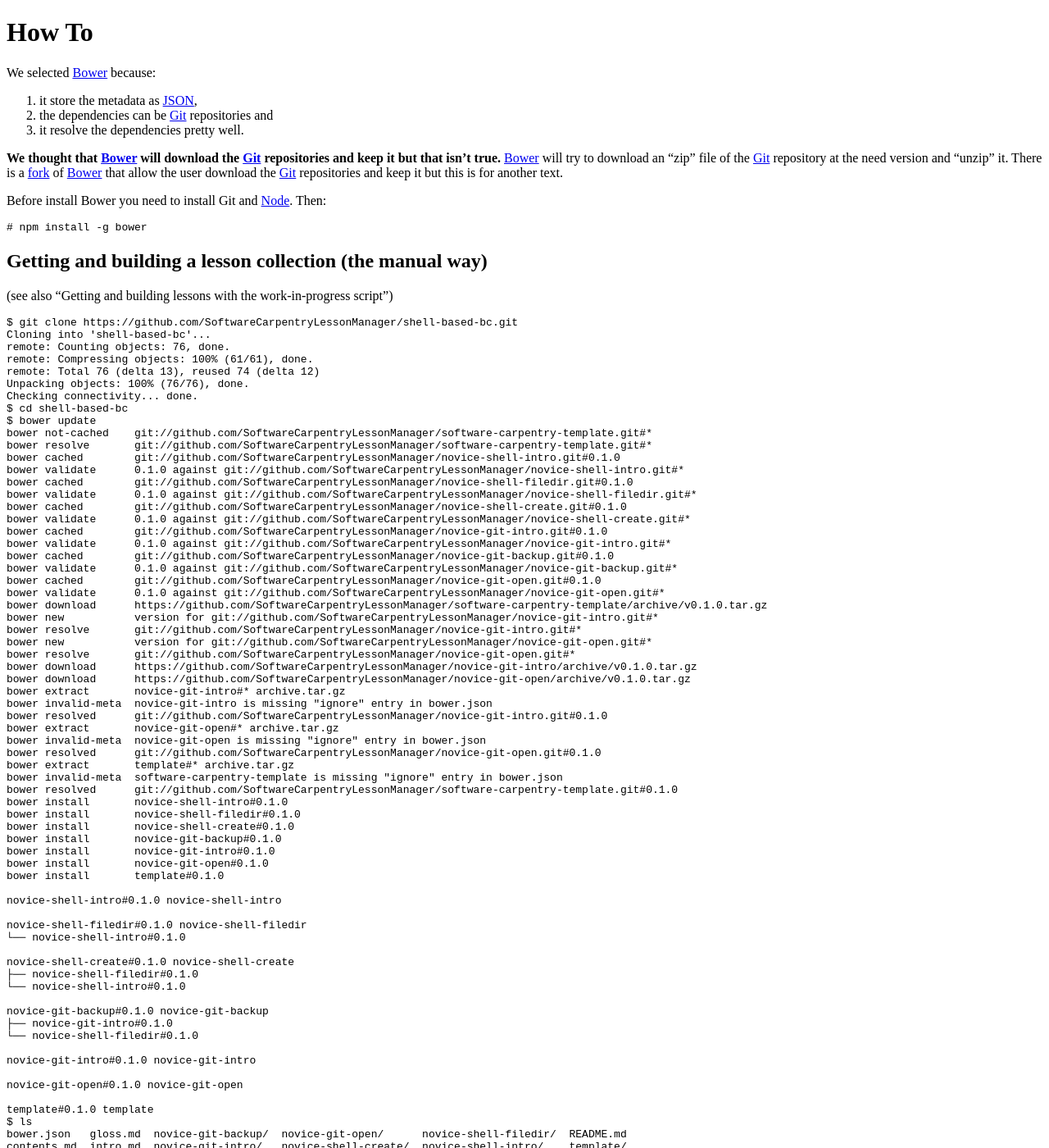
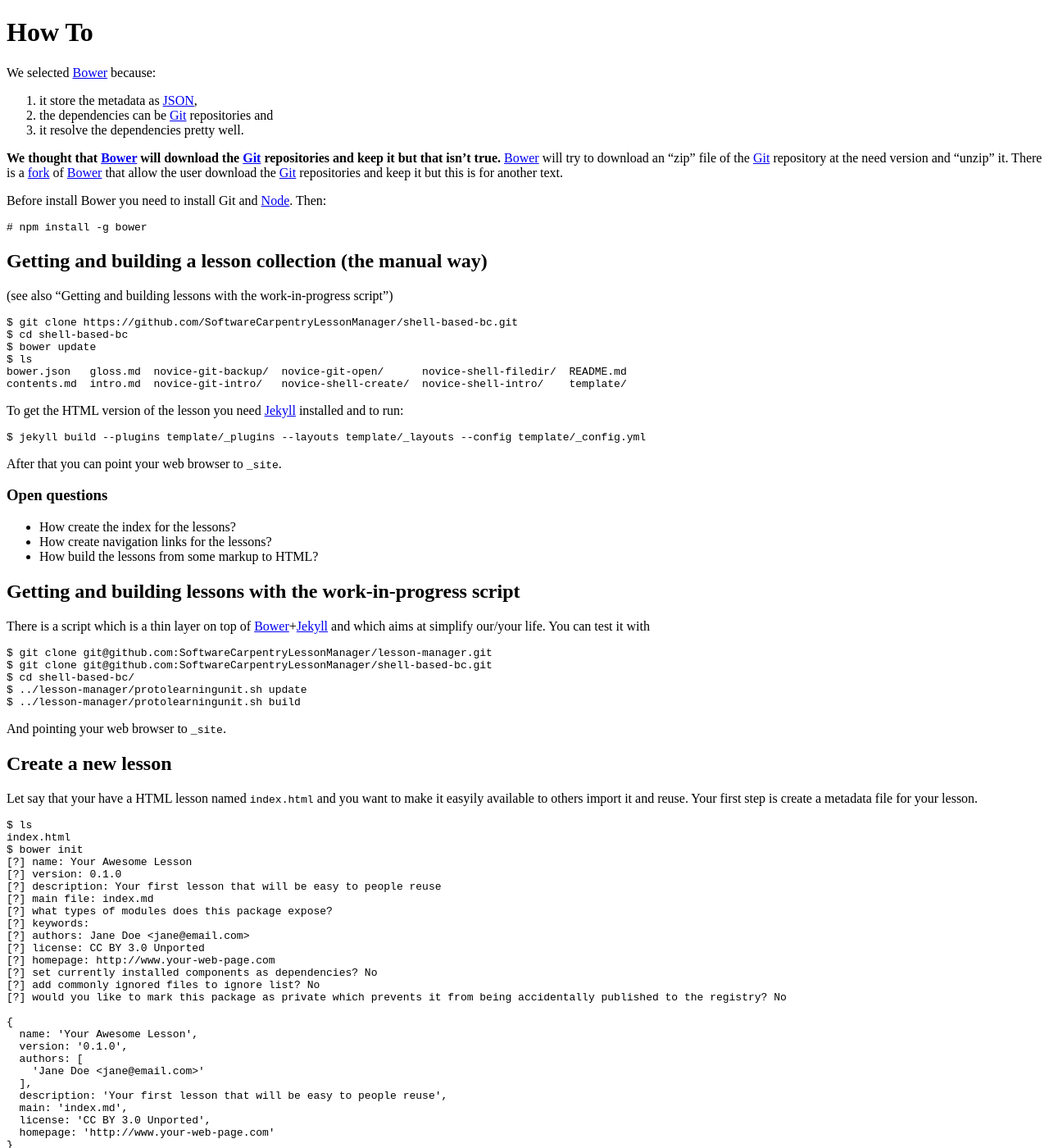
Before and after one commit to wking/lesson-manager, a Jekyll site: the page built from 04-howto.md, in a window 1280 px wide and 1400 px high. Shown: the whole window at 82% size. Built offline with Jekyll 4.4.1, drawn with Linux system fonts in a browser that asks for light colours; some of the changed text lies outside the part shown.

Commit message:
04-howto.md: Remove command logs
Do we really expect folks to read through these?  I think they just
make things look more complicated than they actually are, and would
rather focus on the commands themselves.

```diff
--- a/04-howto.md
+++ b/04-howto.md
@@ -27,70 +27,8 @@
 
 ~~~
 $ git clone https://github.com/SoftwareCarpentryLessonManager/shell-based-bc.git
-Cloning into 'shell-based-bc'...
-remote: Counting objects: 76, done.
-remote: Compressing objects: 100% (61/61), done.
-remote: Total 76 (delta 13), reused 74 (delta 12)
-Unpacking objects: 100% (76/76), done.
-Checking connectivity... done.
 $ cd shell-based-bc
 $ bower update
-bower not-cached    git://github.com/SoftwareCarpentryLessonManager/software-carpentry-template.git#*
-bower resolve       git://github.com/SoftwareCarpentryLessonManager/software-carpentry-template.git#*
-bower cached        git://github.com/SoftwareCarpentryLessonManager/novice-shell-intro.git#0.1.0
-bower validate      0.1.0 against git://github.com/SoftwareCarpentryLessonManager/novice-shell-intro.git#*
-bower cached        git://github.com/SoftwareCarpentryLessonManager/novice-shell-filedir.git#0.1.0
-bower validate      0.1.0 against git://github.com/SoftwareCarpentryLessonManager/novice-shell-filedir.git#*
-bower cached        git://github.com/SoftwareCarpentryLessonManager/novice-shell-create.git#0.1.0
-bower validate      0.1.0 against git://github.com/SoftwareCarpentryLessonManager/novice-shell-create.git#*
-bower cached        git://github.com/SoftwareCarpentryLessonManager/novice-git-intro.git#0.1.0
-bower validate      0.1.0 against git://github.com/SoftwareCarpentryLessonManager/novice-git-intro.git#*
-bower cached        git://github.com/SoftwareCarpentryLessonManager/novice-git-backup.git#0.1.0
-bower validate      0.1.0 against git://github.com/SoftwareCarpentryLessonManager/novice-git-backup.git#*
-bower cached        git://github.com/SoftwareCarpentryLessonManager/novice-git-open.git#0.1.0
-bower validate      0.1.0 against git://github.com/SoftwareCarpentryLessonManager/novice-git-open.git#*
-bower download      https://github.com/SoftwareCarpentryLessonManager/software-carpentry-template/archive/v0.1.0.tar.gz
-bower new           version for git://github.com/SoftwareCarpentryLessonManager/novice-git-intro.git#*
-bower resolve       git://github.com/SoftwareCarpentryLessonManager/novice-git-intro.git#*
-bower new           version for git://github.com/SoftwareCarpentryLessonManager/novice-git-open.git#*
-bower resolve       git://github.com/SoftwareCarpentryLessonManager/novice-git-open.git#*
-bower download      https://github.com/SoftwareCarpentryLessonManager/novice-git-intro/archive/v0.1.0.tar.gz
-bower download      https://github.com/SoftwareCarpentryLessonManager/novice-git-open/archive/v0.1.0.tar.gz
-bower extract       novice-git-intro#* archive.tar.gz
-bower invalid-meta  novice-git-intro is missing "ignore" entry in bower.json
-bower resolved      git://github.com/SoftwareCarpentryLessonManager/novice-git-intro.git#0.1.0
-bower extract       novice-git-open#* archive.tar.gz
-bower invalid-meta  novice-git-open is missing "ignore" entry in bower.json
-bower resolved      git://github.com/SoftwareCarpentryLessonManager/novice-git-open.git#0.1.0
-bower extract       template#* archive.tar.gz
-bower invalid-meta  software-carpentry-template is missing "ignore" entry in bower.json
-bower resolved      git://github.com/SoftwareCarpentryLessonManager/software-carpentry-template.git#0.1.0
-bower install       novice-shell-intro#0.1.0
-bower install       novice-shell-filedir#0.1.0
-bower install       novice-shell-create#0.1.0
-bower install       novice-git-backup#0.1.0
-bower install       novice-git-intro#0.1.0
-bower install       novice-git-open#0.1.0
-bower install       template#0.1.0
-
-novice-shell-intro#0.1.0 novice-shell-intro
-
-novice-shell-filedir#0.1.0 novice-shell-filedir
-└── novice-shell-intro#0.1.0
-
-novice-shell-create#0.1.0 novice-shell-create
-├── novice-shell-filedir#0.1.0
-└── novice-shell-intro#0.1.0
-
-novice-git-backup#0.1.0 novice-git-backup
-├── novice-git-intro#0.1.0
-└── novice-shell-filedir#0.1.0
-
-novice-git-intro#0.1.0 novice-git-intro
-
-novice-git-open#0.1.0 novice-git-open
-
-template#0.1.0 template
 $ ls
 bower.json   gloss.md  novice-git-backup/  novice-git-open/      novice-shell-filedir/  README.md
 contents.md  intro.md  novice-git-intro/   novice-shell-create/  novice-shell-intro/    template/
```
